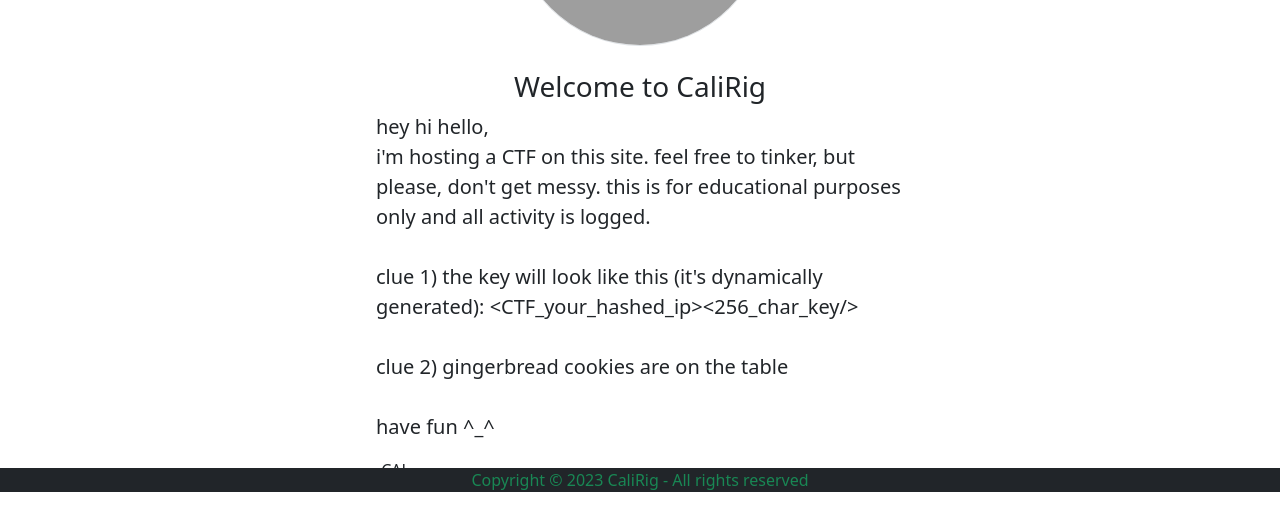
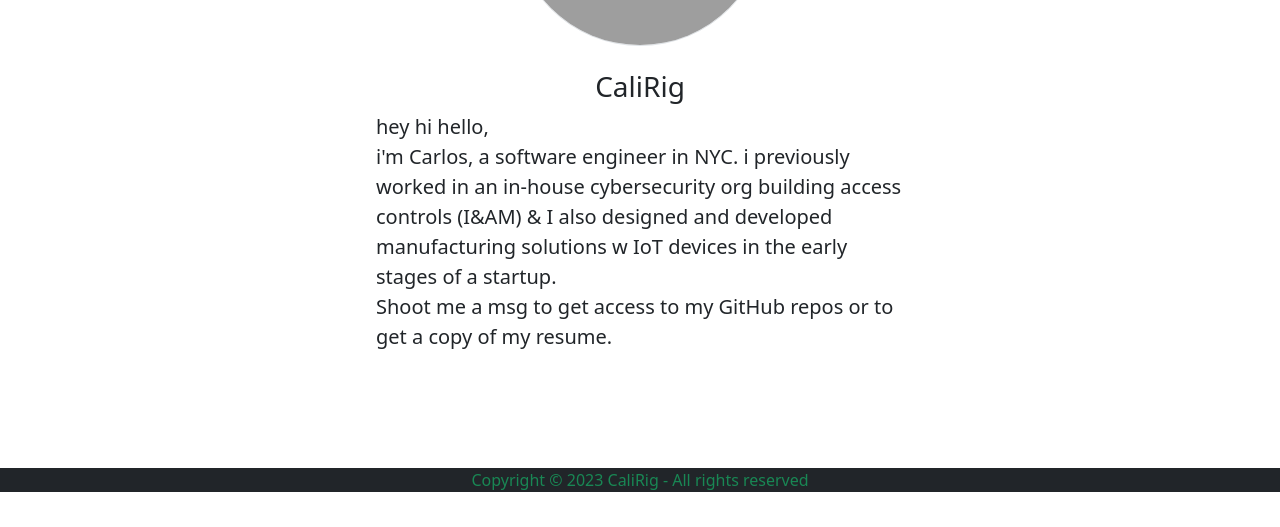
Before and after one commit to calbytes/calirig, a Next.js app: page /about in a window 1280 px wide. Shown: the part 308-835 px from the top of the page. After the commit the page ends 800 px from the top, so only its background shows below. Built offline with nearby package versions, Linux system fonts and the light colour scheme; grey boxes are pictures that could not be loaded.

Commit message:
update ABOUT. updated package versions

```diff
--- a/package.json
+++ b/package.json
@@ -17,6 +17,7 @@
     "cookies-next": "^4.0.0",
     "log4js": "^6.9.1",
     "next": "^13.5.2",
+    "npm": "^10.5.0",
     "react": "^18.2.0",
     "react-cookie": "^6.1.1",
     "react-dom": "^18.2.0",
--- a/pages/about.tsx
+++ b/pages/about.tsx
@@ -13,22 +13,18 @@ export default function About(): JSX.Element {
 
           <div>
             <br/>
-            <h3>Welcome to CaliRig</h3>
+            <h3>CaliRig</h3>
           </div>
         </div>
 
         <p className="lead mb-3">
           hey hi hello,
           <br/>
-          i'm hosting a CTF on this site. feel free to tinker, but please, don't get messy. this is for educational purposes only and all activity is logged.
-          <br/><br/>
-          clue 1) the key will look like this (it's dynamically generated): <b>&lt;CTF_your_hashed_ip&gt;&lt;256_char_key/&gt;</b>
-          <br/><br/>
-          clue 2) gingerbread cookies are on the table
-          <br/><br/>
-          have fun ^_^
+          i'm Carlos, a software engineer in NYC. i previously worked in an in-house cybersecurity org building access controls (I&AM)
+          & I also designed and developed manufacturing solutions w IoT devices in the early stages of a startup.
+          <br/>
+          Shoot me a msg to get access to my GitHub repos or to get a copy of my resume.
         </p>
-        <p>-CAL</p>
 
       </div>
     </Layout>
```
Also changed, not shown: 1 other file (tests, documents, lock files or other folders).
